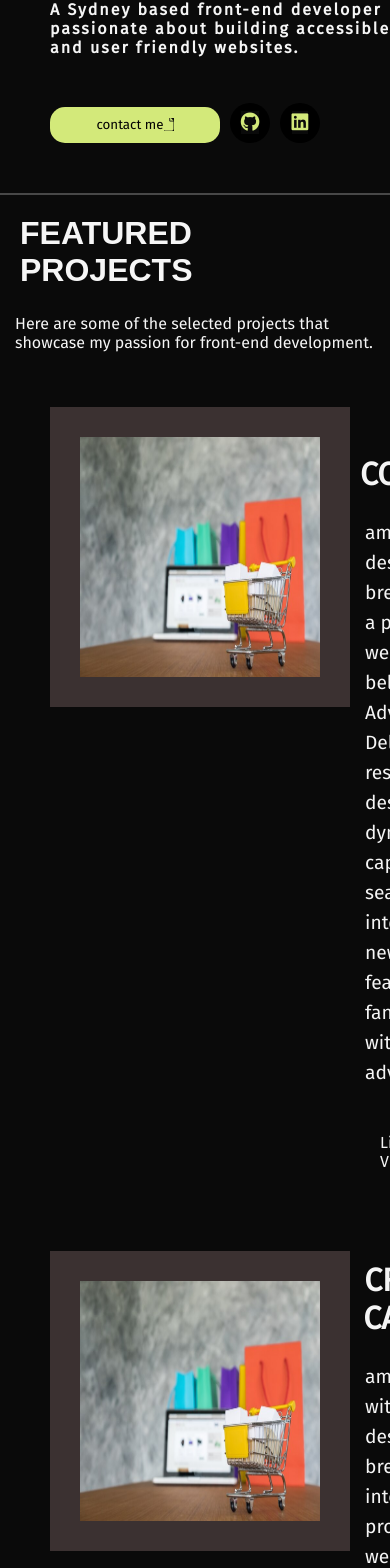
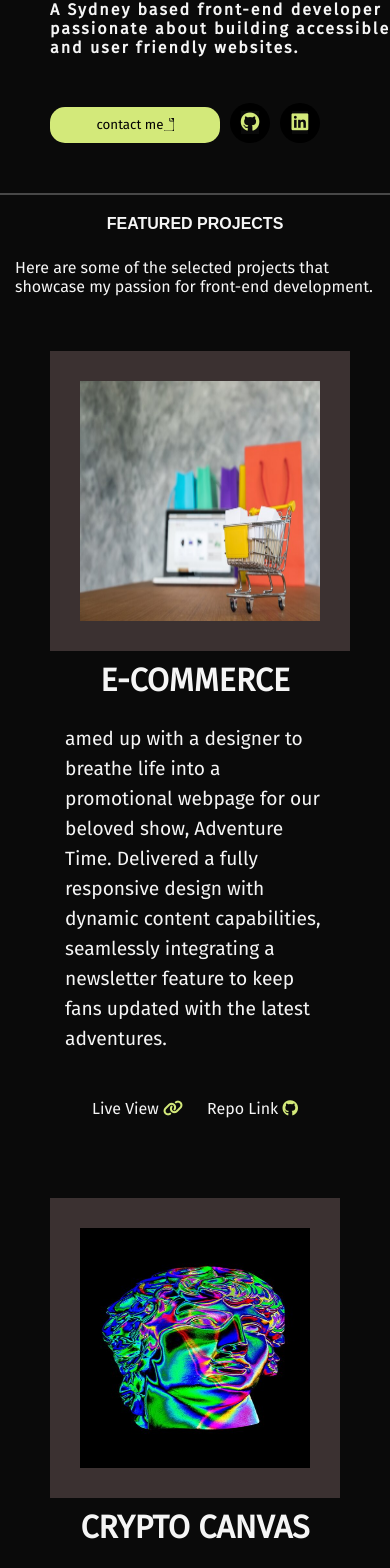
Before and after one commit to GAMSH655/Dev_q, a React (Vite) app: page / in a window 390 px wide. Shown: the part 429-1997 px from the top of the page. Built offline with nearby package versions, Linux system fonts and the light colour scheme.

Commit message:
add media query to the components

```diff
--- a/src/Components/Project.css
+++ b/src/Components/Project.css
@@ -50,3 +50,60 @@
 .prjLink:hover{
     border-bottom: 3px solid #D3E97A;
 }
+@media only screen and (max-width:768px) {
+
+    .Feature{
+        color: #f6f6f6;
+        font-size: 1rem;
+        font-weight: bolder;
+        text-transform: uppercase;
+        font-family: sans-serif;
+        padding: 20px;
+        text-align: center;
+    }
+    .projP{
+        color: #f6f6f6;
+        padding: 5px;
+        padding-left: 15px;
+        font-size: 1rem;
+    }
+    .icon{
+        color:#D3E97A;
+    }
+    .projBox1{
+        display: flex;
+        justify-content: space-around;
+        flex-wrap: wrap;
+        margin: 50px;
+        font-family: Merriweather;
+    }
+    .projImg{
+        height: 300px;
+        width: 300px;
+        background-color:#3b3131;
+        padding: 30px;
+    }
+    .projHeader{
+        font-size: 2rem;
+        text-transform: uppercase;
+        padding: 10px;
+        text-align: center;
+    }
+    .projInf , .projB{
+        padding: 15px;
+        line-height: 30px;
+        font-size: 1.2rem;
+    }
+    .linkCont{
+        display: flex;
+        justify-content: space-around;
+        margin: 30px;
+    }
+    .prjLink{
+        text-decoration: none;
+        text-transform: capitalize;
+    }
+    .prjLink:hover{
+        border-bottom: 3px solid #D3E97A;
+    }
+}
--- a/src/Components/Project.jsx
+++ b/src/Components/Project.jsx
@@ -1,6 +1,7 @@
 import React from 'react'
 import "./Project.css"
 import Ecom from "../assets/ecom.jpg"
+import Head from "../assets/head.jpg"
 const Project = () => {
   return (
     <div>
@@ -28,7 +29,7 @@ const Project = () => {
              </div>
          </div>
          <div className="projBox1">
-             <img src={Ecom} alt=""  className='projImg' draggable="false"/>
+             <img src={Head} alt=""  className='projImg' draggable="false"/>
              <div className="projTextBox">
                 <h3 className="projHeader">
                     crypto canvas
```
Also changed, not shown: src/assets/head.jpg (added).
